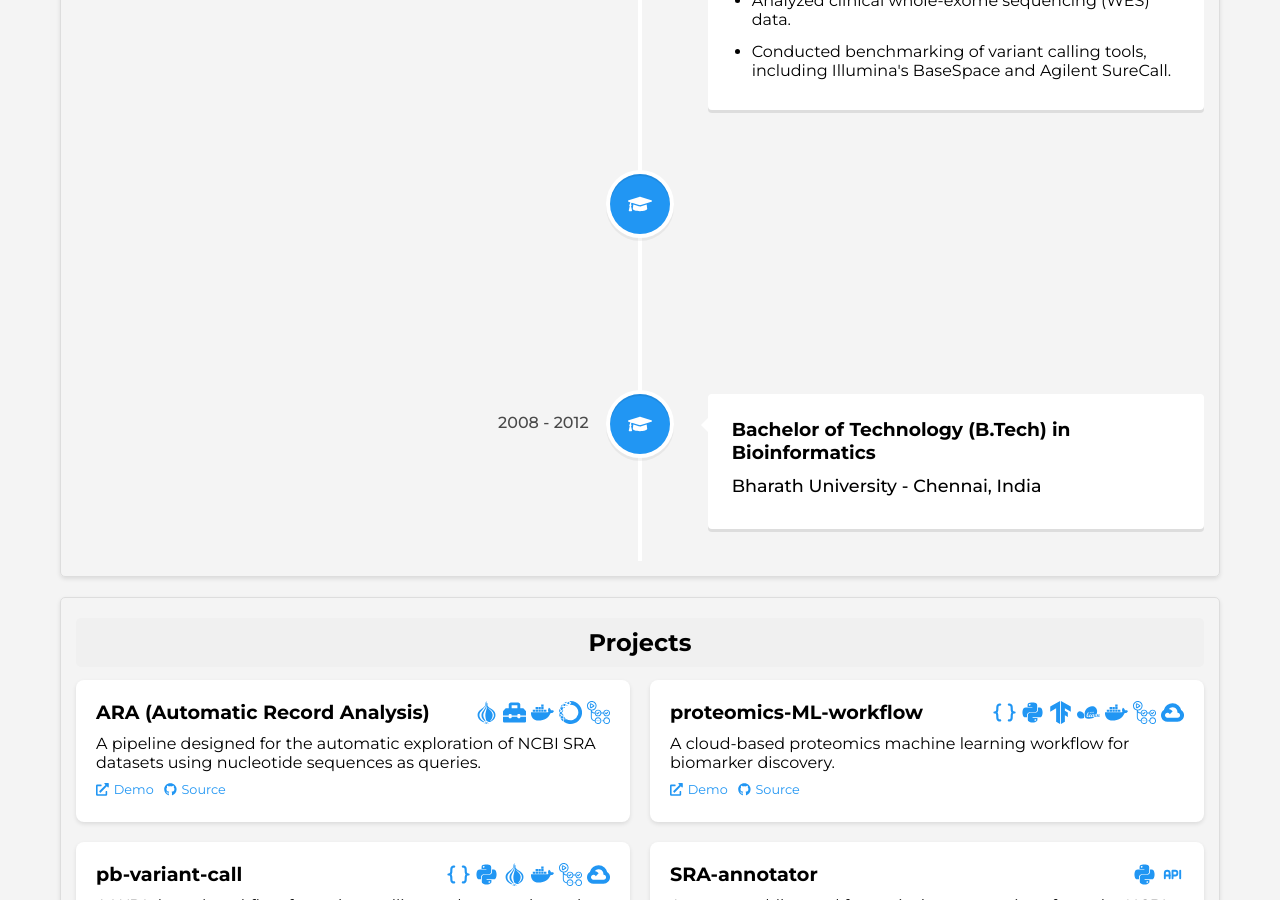
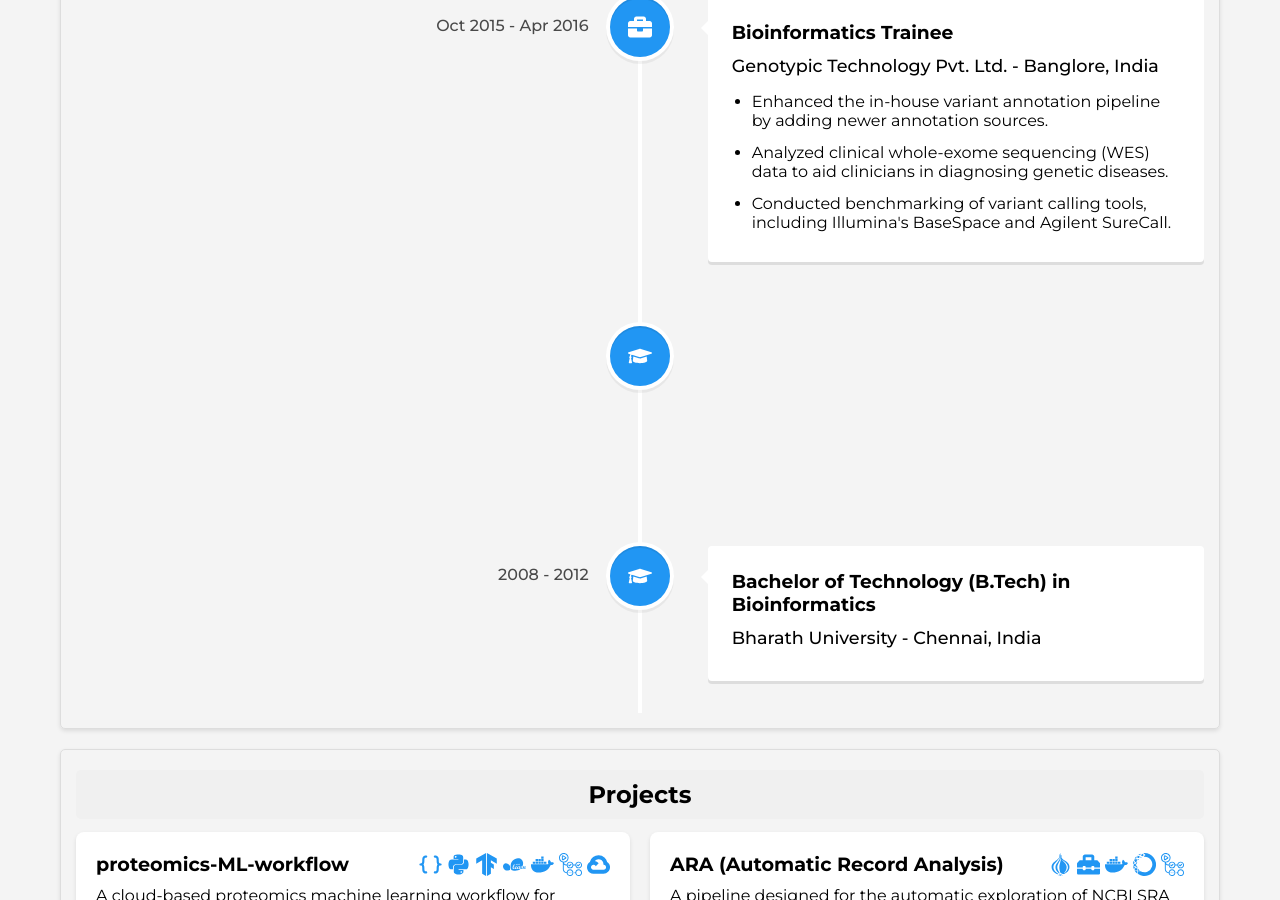
Before and after one commit to maurya-anand/cv, a React (Vite) app: page / in a window 1280 px wide. Shown: the part 1900-2800 px from the top of the page. Built offline with nearby package versions, Linux system fonts and the light colour scheme.

Commit message:
Updated the projects and publications sections

```diff
--- a/src/components/Projects.jsx
+++ b/src/components/Projects.jsx
@@ -30,20 +30,6 @@ import "./Projects.css";
 
 const projects = [
   {
-    name: "ARA (Automatic Record Analysis)",
-    description:
-      "A pipeline designed for the automatic exploration of NCBI SRA datasets using nucleotide sequences as queries. ",
-    repo: "https://github.com/maurya-anand/ARA",
-    demo: "https://workflowhub.eu/workflows/546",
-    technologies: [
-      "Perl",
-      "FaToolbox",
-      "Docker",
-      "SiAnaconda",
-      "SiGithubactions",
-    ],
-  },
-  {
     name: "proteomics-ML-workflow",
     description:
       "A cloud-based proteomics machine learning workflow for biomarker discovery.",
@@ -57,6 +43,20 @@ const projects = [
       "Docker",
       "SiGithubactions",
       "SiGooglecloud",
+    ],
+  },
+  {
+    name: "ARA (Automatic Record Analysis)",
+    description:
+      "A pipeline designed for the automatic exploration of NCBI SRA datasets using nucleotide sequences as queries. ",
+    repo: "https://github.com/maurya-anand/ARA",
+    demo: "https://workflowhub.eu/workflows/546",
+    technologies: [
+      "Perl",
+      "FaToolbox",
+      "Docker",
+      "SiAnaconda",
+      "SiGithubactions",
     ],
   },
   {
--- a/src/components/Publications.jsx
+++ b/src/components/Publications.jsx
@@ -2,6 +2,15 @@ import React from "react";
 import "./Publications.css";
 
 const publications = [
+  {
+    title:
+      "GeneFEAST: The pivotal, gene-centric step in functional enrichment analysis interpretation",
+    authors:
+      "Taylor, A., Macaulay, V. M., Miossec, M. J., Maurya, A. K., & Buffa, F. M.",
+    journal: "Bioinformatics",
+    year: 2025,
+    doi: "https://doi.org/10.1093/bioinformatics/btaf100",
+  },
   {
     title:
       "A cloud-based proteomics ML workflow for biomarker discovery",
@@ -18,15 +27,6 @@ const publications = [
     journal: "GigaScience",
     year: 2023,
     doi: "https://doi.org/10.1093/gigascience/giad067",
-  },
-  {
-    title:
-      "GeneFEAST: The pivotal, gene-centric step in functional enrichment analysis interpretation",
-    authors:
-      "Taylor, A., Macaulay, V. M., Maurya, A. K., Miossec, M. J., & Buffa, F. M.",
-    journal: "arXiv preprint arXiv:2309.00061",
-    year: 2023,
-    doi: "https://doi.org/10.48550/arxiv.2309.00061",
   },
   {
     title:
--- a/src/components/Timeline.jsx
+++ b/src/components/Timeline.jsx
@@ -15,7 +15,7 @@ const timelineData = [
     title: "Bioinformatician",
     period: "Jan 2023 - Current",
     duties: [
-      "Design and implement workflows for the research group’s Terra.bio platform, a cloud-based trusted research environment (TRE) on Google Cloud.",
+      "Design and implement workflows for the research group’s Terra.bio platform, a cloud-based trusted research environment (TRE) on Google Cloud, including a WDL-based workflow for variant calling and annotation using PacBio long-read sequencing data, and a machine learning workflow for proteomic data.",
       "Lead the processing and analysis of diverse 'omics datasets for research projects at the Oxford-GSK Institute for Molecular and Computational Medicine (IMCM).",
       "Provide bioinformatics support to IMCM research teams, devising new analysis strategies and working closely with the bioinformatics core group.",
       "Maintain extensive documentation of all analyses and code within the IMCM data platform.",
@@ -26,7 +26,7 @@ const timelineData = [
     company: "Adam Mickiewicz University",
     location: "Poznan, Poland",
     title: "PhD Researcher",
-    period: "Oct 2018 - Current",
+    period: "Oct 2018 - Dec 2022",
     duties: [
       "Developed a bioinformatics pipeline for automated exploration of NCBI SRA datasets, enabling efficient sequence-based searches and analysis of large-scale NGS data.",
       "Analyzed publicly available RNA-seq data to understand gene expression patterns of snoRNAs, tRNAs, and tRNA-like genes.",
@@ -42,11 +42,11 @@ const timelineData = [
     title: "Bioinformatics Analyst",
     period: "Apr 2016 - Sept 2018",
     duties: [
-      "Developed an in-house variant annotation database.",
-      "Automated the in-house neo-epitope prioritization pipeline for somatic variants.",
+      "Developed an in-house variant annotation database to support the interpretation and reporting of clinically relevant genomic variants.",
+      "Delivered WES, WGS, RNA seq, and neo-epitope prediction projects to clinicians and clients for diagnostic purposes.",
+      "Automated the in-house neo-epitope prioritization pipeline for somatic variants to enhance scalability and expedite project delivery.",
       "Created a web application for automatic prioritization and reporting of neo-epitopes.",
       "Developed a web-based QC dashboard for NGS data analysis on in-house servers.",
-      "Delivered WES, WGS, RNA seq, and neo-epitope prediction projects for clients.",
     ],
   },
   {
@@ -57,7 +57,7 @@ const timelineData = [
     period: "Oct 2015 - Apr 2016",
     duties: [
       "Enhanced the in-house variant annotation pipeline by adding newer annotation sources.",
-      "Analyzed clinical whole-exome sequencing (WES) data.",
+      "Analyzed clinical whole-exome sequencing (WES) data to aid clinicians in diagnosing genetic diseases.",
       "Conducted benchmarking of variant calling tools, including Illumina's BaseSpace and Agilent SureCall.",
     ],
   },
```
